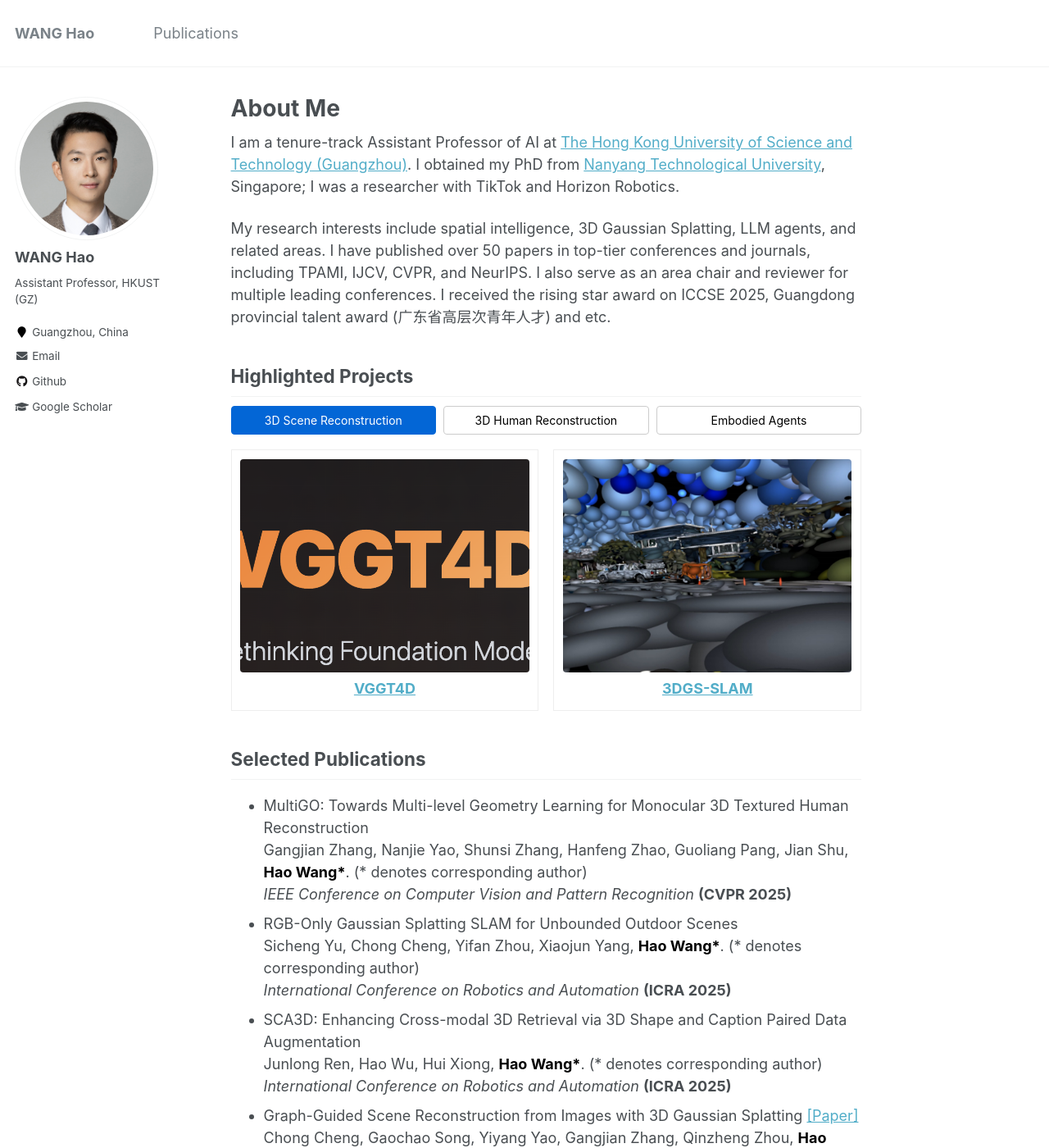
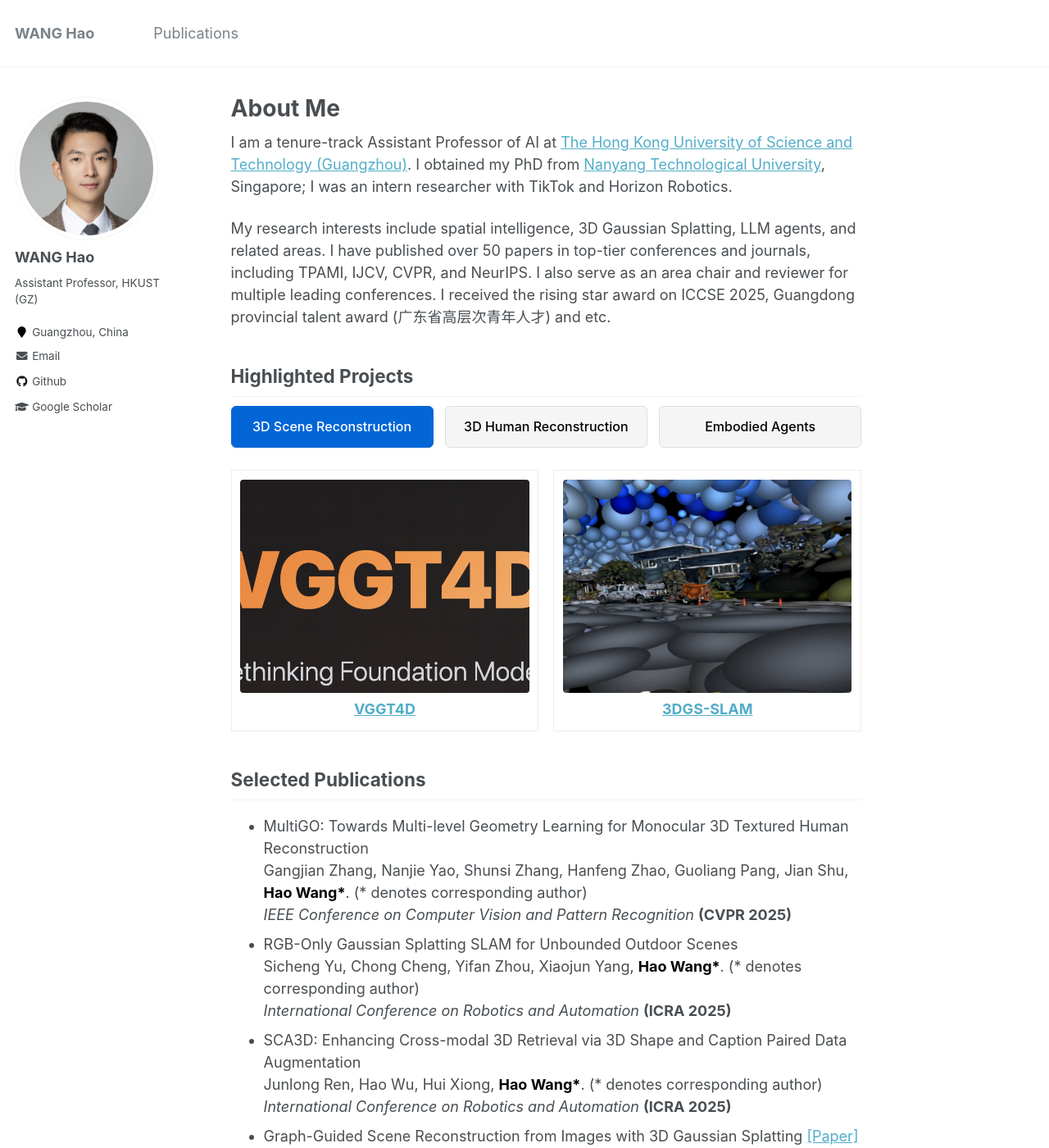
Before and after one commit to hwang1996/hwang1996.github.io, a Jekyll site: the page built from _pages/about.md, in a window 1280 px wide and 1400 px high. Shown: the whole window at 82% size. Built offline with Jekyll 4.4.1, drawn with Linux system fonts in a browser that asks for light colours; some of the changed lines change nothing that is shown.

Commit message:
2025.11.3

```diff
--- a/_pages/about.md
+++ b/_pages/about.md
@@ -13,7 +13,7 @@ redirect_from:
 My general research interests lie in the development of AI-powered perception and generation algorithms for multimodal data, including text, images, videos, and 3D shapes. Recently, we are working on projects of <font color=RoyalBlue>3D reconstruction</font> and <font color=RoyalBlue>LLM-based agents</font>. Please drop me an email if you are interested in collaborations. -->
 
 
-I am a tenure-track Assistant Professor of AI at [The Hong Kong University of Science and Technology (Guangzhou)](https://hkust-gz.edu.cn/). I obtained my PhD from [Nanyang Technological University](https://www.ntu.edu.sg/), Singapore; I was a researcher with TikTok and Horizon Robotics.
+I am a tenure-track Assistant Professor of AI at [The Hong Kong University of Science and Technology (Guangzhou)](https://hkust-gz.edu.cn/). I obtained my PhD from [Nanyang Technological University](https://www.ntu.edu.sg/), Singapore; I was an intern researcher with TikTok and Horizon Robotics.
 
 My research interests include spatial intelligence, 3D Gaussian Splatting, LLM agents, and related areas. I have published over 50 papers in top-tier conferences and journals, including TPAMI, IJCV, CVPR, and NeurIPS. I also serve as an area chair and reviewer for multiple leading conferences. I received the rising star award on ICCSE 2025, Guangdong provincial talent award (广东省高层次青年人才) and etc.
 
@@ -83,41 +83,32 @@ Please check my [recruitment page](https://wanghao.tech/recruitment/). -->
   .projects-grid .project-card p { font-size:13px; }
 }
 
-/* 按钮样式 */
-/* .filter-buttons { display:flex; gap:0.5rem; margin:0 0 1rem 0; flex-wrap:wrap; }
-.filter-buttons button {
-  padding:0.45rem 0.9rem;
-  border:1px solid #ccc;
-  background:#fff;
-  cursor:pointer;
-  border-radius:4px;
-  font-size:14px;
-}
-.filter-buttons button.active {
-  background:#0366d6;
-  color:#fff;
-  border-color:#0366d6;
-} */
 
 /* 按钮容器样式 */
 .filter-buttons {
   display: flex;
-  gap: 0.5rem;
-  margin: 0 0 1rem 0;
-  width: 100%;  /* 确保容器占满宽度 */
+  gap: 0.8rem;  /* 增加按钮间距 */
+  margin: 0 0 1.5rem 0;
+  width: 100%;
 }
 
 /* 按钮样式 */
 .filter-buttons button {
-  flex: 1;      /* 让按钮平均分配容器宽度 */
-  padding: 0.45rem 0.9rem;
-  border: 1px solid #ccc;
-  background: #fff;
+  flex: 1;
+  padding: 0.8rem 1.2rem;  /* 增加内边距使按钮更大 */
+  border: 1px solid #ddd;
+  background: #f5f5f5;  /* 浅灰色背景 */
   cursor: pointer;
-  border-radius: 4px;
-  font-size: 14px;
-  white-space: nowrap;  /* 防止文字换行 */
+  border-radius: 6px;
+  font-size: 16px;  /* 增大字体 */
+  font-weight: 500;  /* 稍微加粗 */
+  white-space: nowrap;
   text-align: center;
+  transition: all 0.2s ease;  /* 平滑过渡效果 */
+}
+
+.filter-buttons button:hover {
+  background: #eee;  /* 悬停时稍微变深 */
 }
 
 .filter-buttons button.active {
@@ -129,12 +120,14 @@ Please check my [recruitment page](https://wanghao.tech/recruitment/). -->
 /* 移动端样式 */
 @media (max-width: 768px) {
   .filter-buttons {
-    flex-direction: column;  /* 垂直排列 */
-    gap: 0.5rem;
+    flex-direction: column;
+    gap: 0.6rem;
   }
 
   .filter-buttons button {
-    width: 100%;  /* 占满容器宽度 */
+    width: 100%;
+    font-size: 15px;  /* 移动端稍微小一点 */
+    padding: 0.7rem 1rem;
   }
 }
 </style>
```
